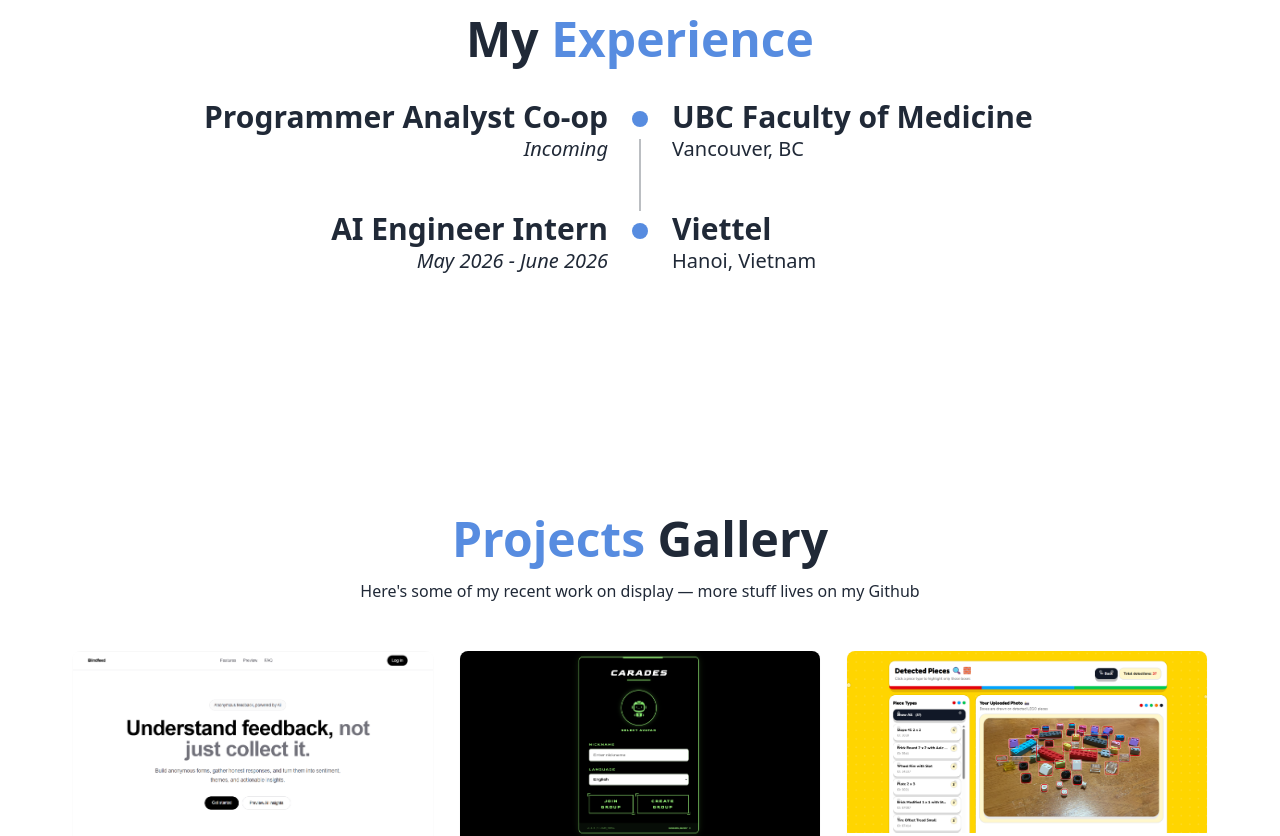
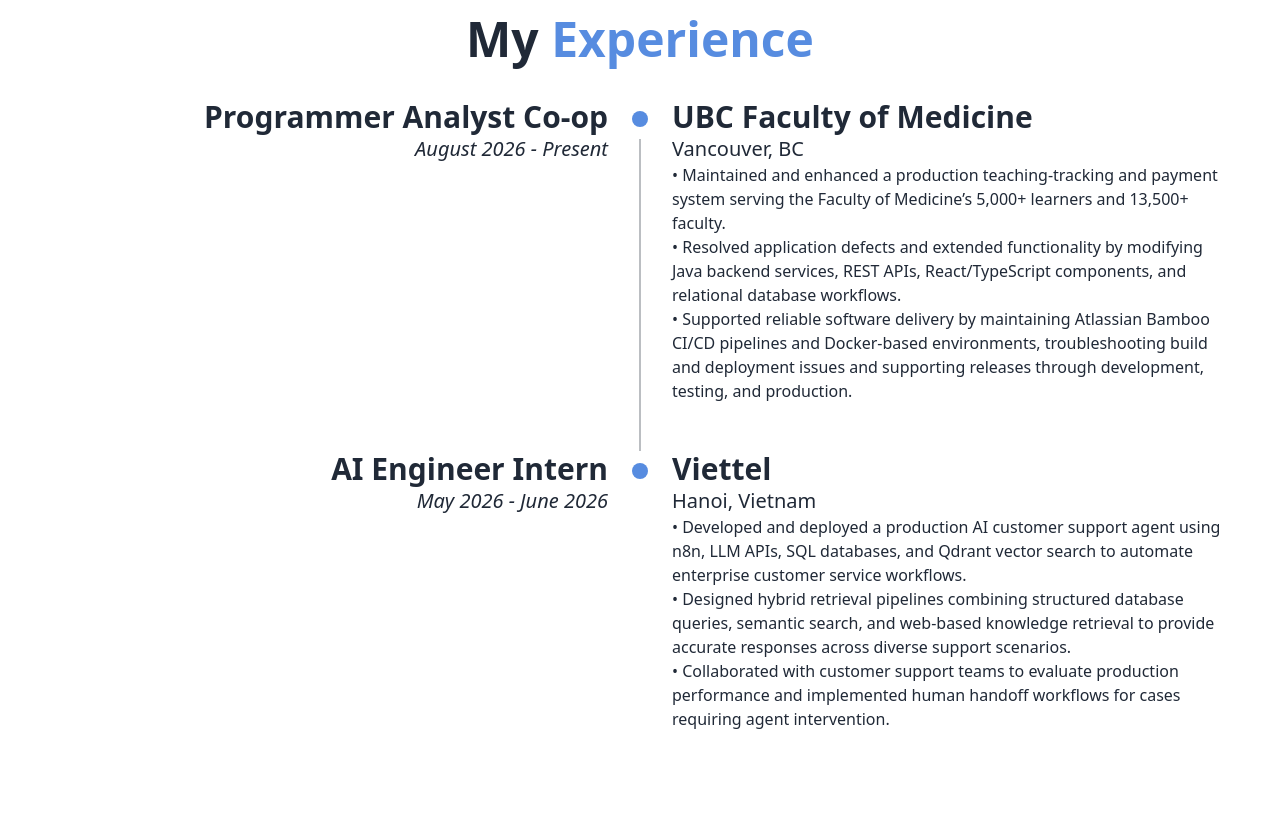
Before and after one commit to chucan1312/portfolio, a React (Vite) app: page / in a window 1280 px wide. Shown: the part 1460-2296 px from the top of the page. Built offline with nearby package versions, Linux system fonts and the light colour scheme; no server answers; the database is empty.

Commit message:
Update job desc

```diff
--- a/src/components/ExperienceSection.jsx
+++ b/src/components/ExperienceSection.jsx
@@ -1,10 +1,10 @@
 const exps = [
     {
         "position": "Programmer Analyst Co-op",
-        "date": "Incoming",
+        "date": "August 2026 - Present",
         "company": "UBC Faculty of Medicine",
         "location": "Vancouver, BC",
-        "description": "",
+        "description": "•	Maintained and enhanced a production teaching-tracking and payment system serving the Faculty of Medicine’s 5,000+ learners and 13,500+ faculty. \n•	Resolved application defects and extended functionality by modifying Java backend services, REST APIs, React/TypeScript components, and relational database workflows. \n•	Supported reliable software delivery by maintaining Atlassian Bamboo CI/CD pipelines and Docker-based environments, troubleshooting build and deployment issues and supporting releases through development, testing, and production.",
         "url": "",
     },
     {
@@ -12,7 +12,7 @@
         "date": "May 2026 - June 2026",
         "company": "Viettel",
         "location": "Hanoi, Vietnam",
-        "description": "",
+        "description": "•	Developed and deployed a production AI customer support agent using n8n, LLM APIs, SQL databases, and Qdrant vector search to automate enterprise customer service workflows. \n•	Designed hybrid retrieval pipelines combining structured database queries, semantic search, and web-based knowledge retrieval to provide accurate responses across diverse support scenarios. \n•	Collaborated with customer support teams to evaluate production performance and implemented human handoff workflows for cases requiring agent intervention.",
         "url": "",
     }
 ]
@@ -60,7 +60,7 @@
                                     {exp.location}
                                 </p>
 
-                                <p>{exp.description}</p>
+                                <p className="whitespace-pre-line">{exp.description}</p>
                             </div>
                         </div>
                     ))}
```
